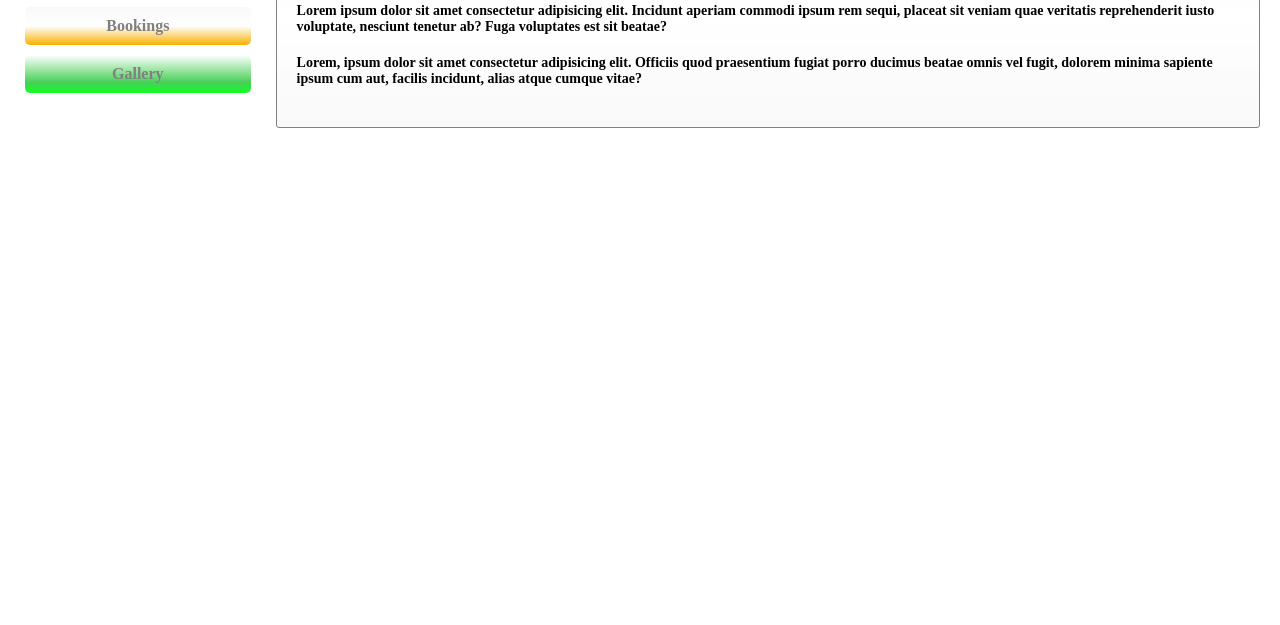
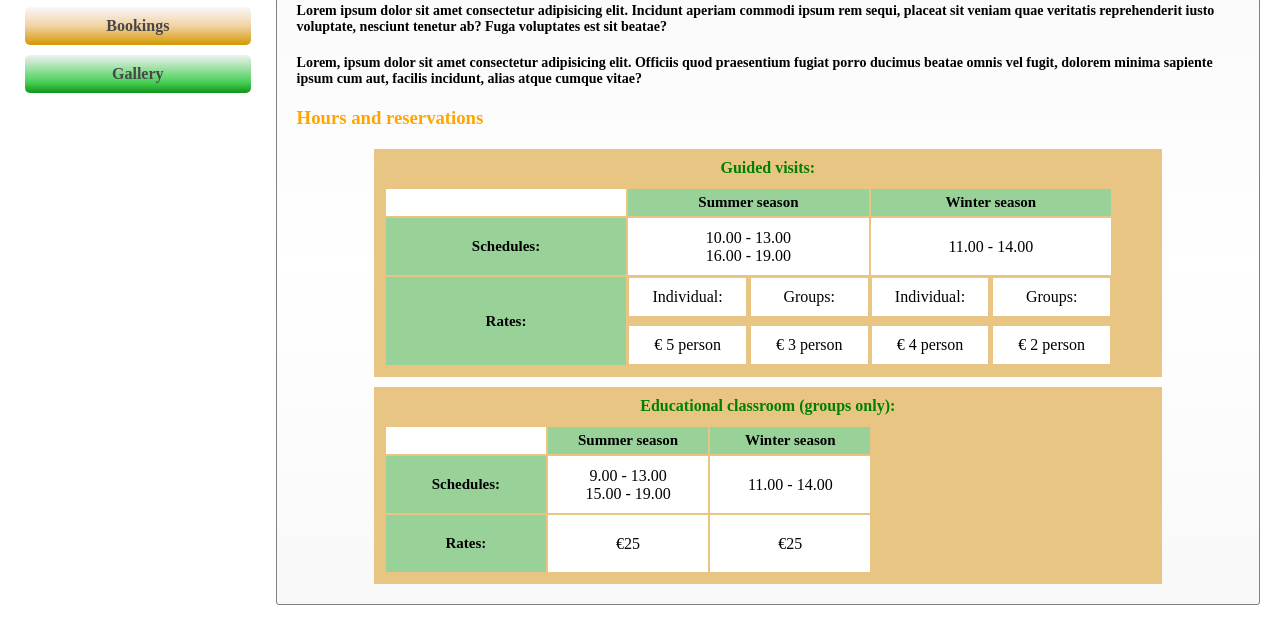
Before and after one commit to Henglar/Natural-Park, a plain HTML site: page bookings.html in a window 1280 px wide. Shown: the part 381-1006 px from the top of the page. Before the commit the page ends 800 px from the top, so only its background shows below. Drawn offline with Linux system fonts and the light colour scheme.

Commit message:
Added table on bookings page

```diff
--- a/assets/styles.css
+++ b/assets/styles.css
@@ -17,7 +17,7 @@
 }
 
 .header-styles span {
-  color: orange!;
+  color: orange;
 }
 
 .header-image {
@@ -46,17 +46,17 @@
 .menu-buttion {
   text-decoration: none;
   padding: 10px;
-  background: rgb(0, 255, 19);
+  background: rgb(0, 161, 11);
   background: linear-gradient(
     0deg,
-    rgba(0, 255, 19, 0.9402135854341737) 0%,
+    rgba(0, 143, 10, 0.94) 0%,
     rgba(37, 199, 55, 0.8421743697478992) 28%,
-    rgba(255, 255, 255, 1) 100%
+    rgb(241, 241, 241) 100%
   );
   margin: 5px;
   border-radius: 5px;
   text-align: center;
-  color: gray;
+  color: rgb(71, 71, 71);
   font-weight: bold;
 }
 
@@ -64,8 +64,8 @@
   background: rgb(248, 177, 0);
   background: linear-gradient(
     0deg,
-    rgba(248, 177, 0, 1) 0%,
-    rgba(244, 155, 25, 0) 50%,
+    rgb(211, 152, 2) 0%,
+    rgba(221, 138, 15, 0.386) 50%,
     rgba(224, 224, 224, 0.21752450980392157) 100%
   );
 }
@@ -86,7 +86,7 @@
   );
 }
 
-.side-content > div {
+.side-content > article {
   margin: 20px 0 0 0;
   font-size: 18px;
 }
@@ -145,6 +145,47 @@
   font-weight: bold;
 }
 
+
+.booking-table-container h3 {
+color: orange;
+}
+
+
+.booking-table {
+  display: flex;
+  justify-content: center;
+  align-self: center;
+  align-items: center;
+  flex-direction: column;
+}
+
+.table-title {
+  color: green;
+}
+
+.table-1, .table-2 {
+  background-color: rgb(233, 197, 132);
+  padding: 10px;
+  width: 60vw;
+  text-align: center;
+  color: black;
+}
+
+
+
+.tb-header{
+  background-color: rgb(152, 210, 152);
+  padding: 5px 10px;
+  width: 25%;
+  font-size: 15px;
+}
+
+
+.cell-style {
+  background-color: white !important;
+  text-align: center;
+  }
+
 /* ================= End ================= */
 
 
@@ -191,4 +232,40 @@
   margin-top: 20px;
 }
 
+.mt-10 {
+  margin-top: 10px;
+}
+
+.mr-5 {
+  margin-right: 5px;
+}
+
+.p-10 {
+  padding: 10px;
+}
+
+.py-20 {
+  padding: 20px 0px;
+}
+
+.flex {
+  display: flex;
+}
+
+.flex-row {
+flex-direction: row;
+}
+
+.flex-wrap {
+flex-wrap: wrap;
+}
+
+.justify-between {
+  justify-content: space-between;
+}
+
+.w-100 {
+  width: 100%;
+}
+
 /* ================================== */
--- a/bookings.html
+++ b/bookings.html
@@ -22,16 +22,16 @@
       <!--
         Start
        -->
-      <div class="page-menu">
+      <nav class="page-menu">
         <a href="/" class="menu-buttion">Start</a>
         <a href="/species.html" class="menu-buttion">Species</a>
         <a href="/bookings.html" class="menu-buttion button-active">Bookings</a>
         <a href="/gallery.html" class="menu-buttion">Gallery</a>
-      </div>
+      </nav>
 
       <!-- content -->
       <div class="side-content">
-        <div class="bookings-header">
+        <article class="bookings-header">
           <h1>Bookings</h1>
           <hr />
 
@@ -48,9 +48,93 @@
             dolorem minima sapiente ipsum cum aut, facilis incidunt, alias atque
             cumque vitae?
           </p>
+        </article>
+        <!-- table -->
+        <div class="booking-table-container mt-20">
+          <h3>Hours and reservations</h3>
+
+          <!-- table -->
+          <div class="booking-table mt-20">
+            <div class="table-1">
+              <h4 class="table-title">Guided visits:</h4>
+
+              <table class="mt-10">
+                <tr class="tb-header">
+                  <th class="cell-style"></th>
+                  <th class="tb-header">Summer season</th>
+                  <th class="tb-header">Winter season</th>
+                </tr>
+
+                <tr>
+                  <th class="tb-header py-20">Schedules:</th>
+                  <td class="cell-style">
+                    <p>10.00 - 13.00</p>
+                    <p>16.00 - 19.00</p>
+                  </td>
+                  <td class="cell-style">11.00 - 14.00</td>
+                </tr>
+
+                <tr>
+                  <th class="tb-header py-20">Rates:</th>
+                  <td class="">
+                    <div class="flex justify-between">
+                      <p class="cell-style p-10 mr-5 w-100">Individual:</p>
+                      <p class="cell-style p-10 w-100">Groups:</p>
+                    </div>
+
+                    <div class="flex justify-between">
+                      <p class="cell-style mt-10 p-10 mr-5 w-100">
+                        &euro; 5 person
+                      </p>
+                      <p class="cell-style mt-10 p-10 w-100">&euro; 3 person</p>
+                    </div>
+                  </td>
+
+                  <td class="">
+                    <div class="flex justify-between">
+                      <p class="cell-style p-10 mr-5 w-100">Individual:</p>
+                      <p class="cell-style p-10 w-100">Groups:</p>
+                    </div>
+
+                    <div class="flex justify-between">
+                      <p class="cell-style mt-10 p-10 mr-5 w-100">
+                        &euro; 4 person
+                      </p>
+                      <p class="cell-style mt-10 p-10 w-100">&euro; 2 person</p>
+                    </div>
+                  </td>
+                </tr>
+              </table>
+            </div>
+
+            <div class="table-2 mt-10">
+              <h4 class="table-title">Educational classroom (groups only):</h4>
+
+              <table class="mt-10">
+                <tr class="tb-header">
+                  <th class="cell-style"></th>
+                  <th class="tb-header">Summer season</th>
+                  <th class="tb-header">Winter season</th>
+                </tr>
+
+                <tr>
+                  <th class="tb-header py-20">Schedules:</th>
+                  <td class="cell-style">
+                    <p>9.00 - 13.00</p>
+                    <p>15.00 - 19.00</p>
+                  </td>
+                  <td class="cell-style">11.00 - 14.00</td>
+                </tr>
+
+                <tr>
+                  <th class="tb-header py-20">Rates:</th>
+                  <td class="cell-style">&euro;25</td>
+                  <td class="cell-style">&euro;25</td>
+                </tr>
+              </table>
+            </div>
+          </div>
         </div>
-<!-- table -->
-        <div></div>
       </div>
     </main>
   </body>
```
Also changed, not shown: gallery.html (+4 -4 lines), index.html (+4 -4 lines), species.html (+2 -2 lines).
